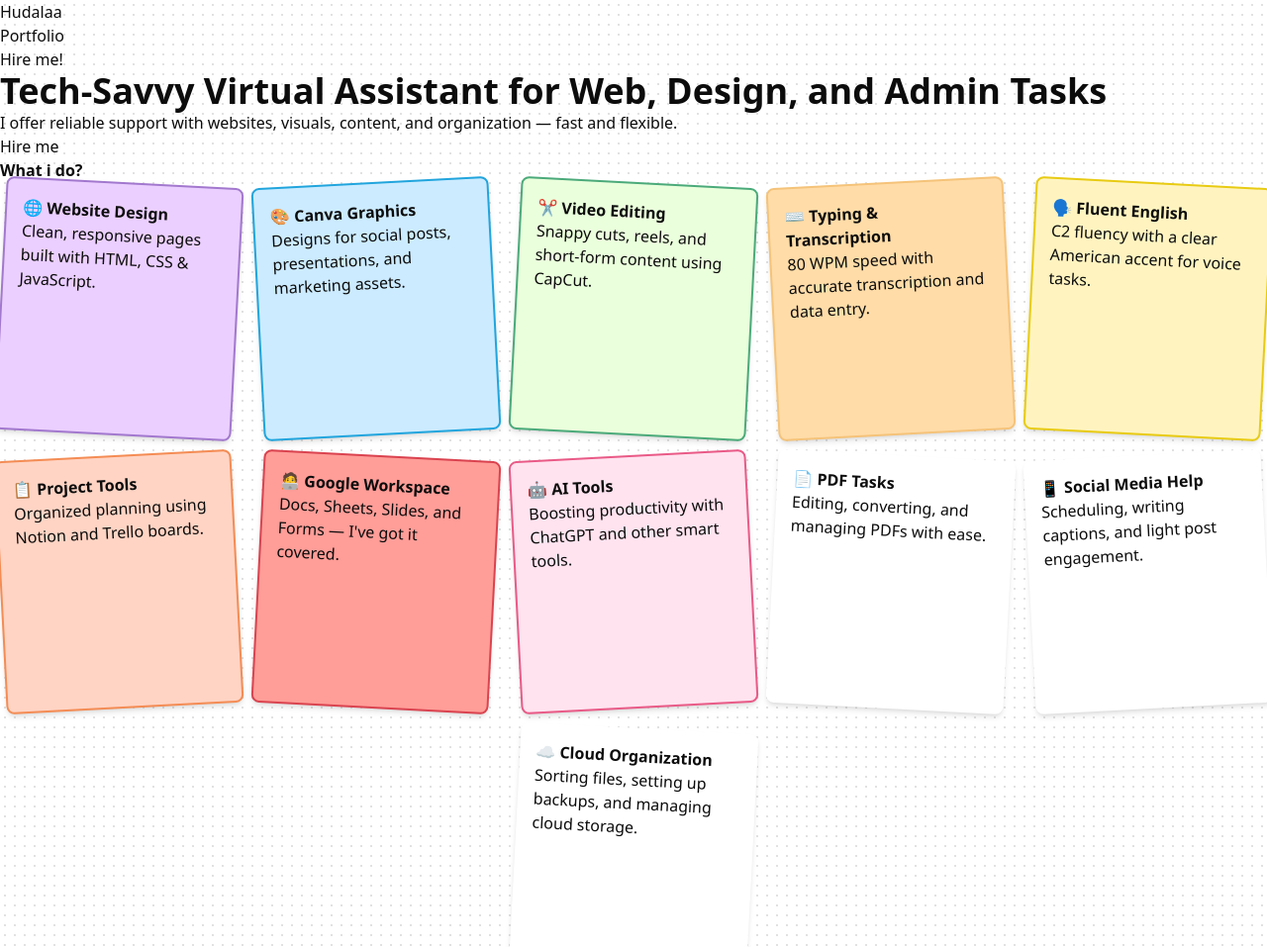
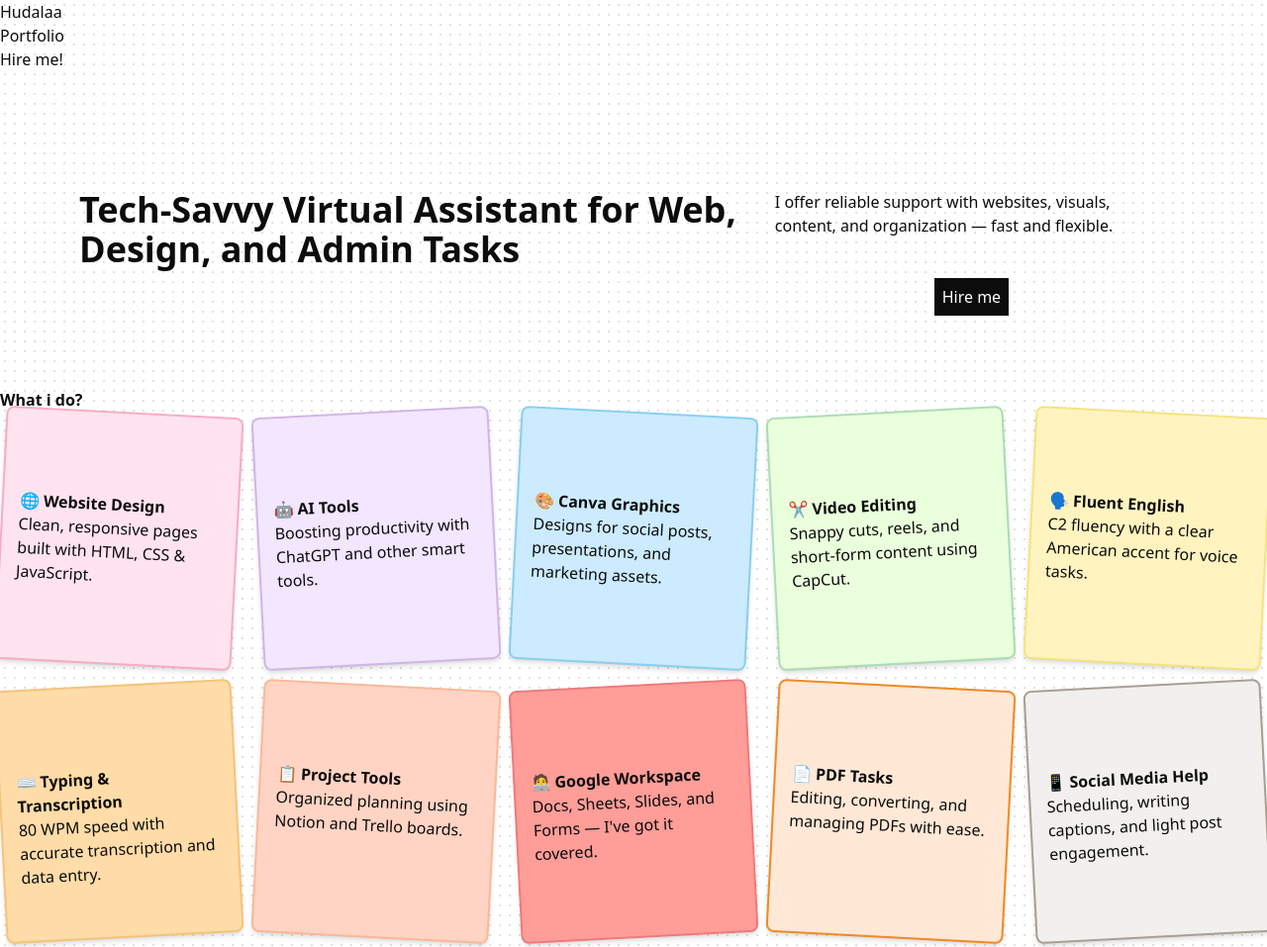
Before and after one commit to hudalaa/hudalaa.github.io, a website: page public/index.html in a window 1280 px wide. Shown: the top 957 px of the page at 99% size. Drawn offline with Linux system fonts and the light colour scheme.

Commit message:
making flex layout for header

```diff
--- a/public/index.html
+++ b/public/index.html
@@ -36,13 +36,14 @@
     </div>
   <!-- top naviagation end -->
 
-  <header class="">
+  <header class="m-20 flex flex-row gap-2 justify-center items-center">
     <h1 class="text-4xl font-bold flex-start">Tech-Savvy Virtual Assistant for Web, Design, and Admin Tasks
     </h1>
-    <span class="flex-end">I offer reliable support with websites,
-     visuals, content, and organization — fast and flexible. <br>
-      <button><span>Hire me</span></button>
-    </span>
+    <div class="flex flex-col justify-start items-center gap-2">
+    <span class="my-5 p-5">I offer reliable support with websites,
+     visuals, content, and organization — fast and flexible.</span>
+    <button><span class="m-5 p-2 text-white bg-[#0c0c0c]">Hire me</span></button>
+  </div>
   </header>
   <!-- main content -->
   <main class="">
@@ -50,58 +51,71 @@
   <!--skills section-->
   <div class="flex justify-center flex-wrap gap-5">
 <!-- card template -->
-<div class="card border-2 bg-[#ebcfff] border-[#a278ce] shadow-md rounded-lg p-4 w-60 h-64 rotate-[3deg] hover:rotate-0 transition-transform duration-300 ease-in-out">
+<div class="card pt-20 border-2 bg-[#ffe3ef] border-[#e95a87]/40 shadow-md rounded-lg p-4 w-60 h-64 rotate-[3deg] hover:rotate-0 transition-transform duration-300 ease-in-out">
   <h3 class="font-semibold">🌐 Website Design</h3>
+  <span class="title "></span>
   <p>Clean, responsive pages built with HTML, CSS & JavaScript.</p>
 </div>
 
-<div class="card border-2 bg-[#ccebff] border-[#21a5dd] shadow-md rounded-lg p-4 w-60 h-64 -rotate-[3deg] hover:rotate-0 transition-transform duration-300 ease-in-out">
+<div class="card pt-20 border-2 bg-[#f3e6ff] border-[#9f6dc2]/40 shadow-md rounded-lg p-4 w-60 h-64 -rotate-[3deg] hover:rotate-0 transition-transform duration-300 ease-in-out">
+  <h3 class="font-semibold">🤖 AI Tools</h3>
+  <span class="title "></span>
+  <p>Boosting productivity with ChatGPT and other smart tools.</p>
+</div>
+
+<div class="card pt-20 border-2 bg-[#ccebff] border-[#21a5dd]/40 shadow-md rounded-lg p-4 w-60 h-64 rotate-[3deg] hover:rotate-0 transition-transform duration-300 ease-in-out">
   <h3 class="font-semibold">🎨 Canva Graphics</h3>
+  <span class="title "></span>
   <p>Designs for social posts, presentations, and marketing assets.</p>
 </div>
 
-<div class="card border-2 bg-[#eaffdc] border-[#4baa7a] shadow-md rounded-lg p-4 w-60 h-64 rotate-[3deg] hover:rotate-0 transition-transform duration-300 ease-in-out">
+
+
+<div class="card pt-20 border-2 bg-[#eaffdc] border-[#4baa7a]/40 shadow-md rounded-lg p-4 w-60 h-64 -rotate-[3deg] hover:rotate-0 transition-transform duration-300 ease-in-out">
   <h3 class="font-semibold">✂️ Video Editing</h3>
+  <span class="title "></span>
   <p>Snappy cuts, reels, and short-form content using CapCut.</p>
 </div>
 
-<div class="card border-2 bg-[#ffdca8] border-[#f5c379] shadow-md rounded-lg p-4 w-60 h-64 -rotate-[3deg] hover:rotate-0 transition-transform duration-300 ease-in-out">
+<div class="card pt-20 border-2 bg-[#fff4c0] border-[#e8cb12]/40 shadow-md rounded-lg p-4 w-60 h-64 rotate-[3deg] hover:rotate-0 transition-transform duration-300 ease-in-out">
+  <h3 class="font-semibold">🗣️ Fluent English</h3>
+  <span class="title "></span>
+  <p>C2 fluency with a clear American accent for voice tasks.</p>
+</div>
+
+<div class="card pt-20 border-2 bg-[#ffdca8] border-[#f5c379] shadow-md rounded-lg p-4 w-60 h-64 -rotate-[3deg] hover:rotate-0 transition-transform duration-300 ease-in-out">
   <h3 class="font-semibold">⌨️ Typing & Transcription</h3>
+  <span class="title "></span>
   <p>80 WPM speed with accurate transcription and data entry.</p>
 </div>
 
-<div class="card border-2 bg-[#fff4c0] border-[#e8cb12] shadow-md rounded-lg p-4 w-60 h-64 rotate-[3deg] hover:rotate-0 transition-transform duration-300 ease-in-out">
-  <h3 class="font-semibold">🗣️ Fluent English</h3>
-  <p>C2 fluency with a clear American accent for voice tasks.</p>
-</div>
-
-<div class="card border-2 bg-[#ffd4c4] border-[#f48c54] shadow-md rounded-lg p-4 w-60 h-64 -rotate-[3deg] hover:rotate-0 transition-transform duration-300 ease-in-out">
+<div class="card pt-20 border-2 bg-[#ffd4c4] border-[#f48c54]/40 shadow-md rounded-lg p-4 w-60 h-64 rotate-[3deg] hover:rotate-0 transition-transform duration-300 ease-in-out">
   <h3 class="font-semibold">📋 Project Tools</h3>
+  <span class="title "></span>
   <p>Organized planning using Notion and Trello boards.</p>
 </div>
 
-<div class="card border-2 bg-[#ff9d98] border-[#da434f] shadow-md rounded-lg p-4 w-60 h-64 rotate-[3deg] hover:rotate-0 transition-transform duration-300 ease-in-out">
+<div class="card pt-20 border-2 bg-[#ff9d98] border-[#da434f]/40 shadow-md rounded-lg p-4 w-60 h-64 -rotate-[3deg] hover:rotate-0 transition-transform duration-300 ease-in-out">
   <h3 class="font-semibold">🧑‍💻 Google Workspace</h3>
+  <span class="title "></span>
   <p>Docs, Sheets, Slides, and Forms — I've got it covered.</p>
 </div>
 
-<div class="card border-2 bg-[#ffe3ef] border-[#e95a87] shadow-md rounded-lg p-4 w-60 h-64 -rotate-[3deg] hover:rotate-0 transition-transform duration-300 ease-in-out">
-  <h3 class="font-semibold">🤖 AI Tools</h3>
-  <p>Boosting productivity with ChatGPT and other smart tools.</p>
-</div>
-
-<div class="card bg-white shadow-md rounded-lg p-4 w-60 h-64 rotate-[3deg] hover:rotate-0 transition-transform duration-300 ease-in-out">
+<div class="card pt-20 border-2 bg-[#ffe8d5] border-[#f08a24] shadow-md rounded-lg p-4 w-60 h-64 rotate-[3deg] hover:rotate-0 transition-transform duration-300 ease-in-out">
   <h3 class="font-semibold">📄 PDF Tasks</h3>
+  <span class="title "></span>
   <p>Editing, converting, and managing PDFs with ease.</p>
 </div>
 
-<div class="card bg-white shadow-md rounded-lg p-4 w-60 h-64 -rotate-[3deg] hover:rotate-0 transition-transform duration-300 ease-in-out">
+<div class="card pt-20 border-2 bg-[#f2f0ee] border-[#a89f94] shadow-md rounded-lg p-4 w-60 h-64 -rotate-[3deg] hover:rotate-0 transition-transform duration-300 ease-in-out">
   <h3 class="font-semibold">📱 Social Media Help</h3>
+  <span class="title "></span>
   <p>Scheduling, writing captions, and light post engagement.</p>
 </div>
 
-<div class="card bg-white shadow-md rounded-lg p-4 w-60 h-64 rotate-[3deg] hover:rotate-0 transition-transform duration-300 ease-in-out">
+<div class="card pt-20 border-2  shadow-md rounded-lg p-4 w-60 h-64 rotate-[3deg] hover:rotate-0 transition-transform duration-300 ease-in-out">
   <h3 class="font-semibold">☁️ Cloud Organization</h3>
+  <span class="title "></span>
   <p>Sorting files, setting up backups, and managing cloud storage.</p>
 </div>
 
```
Also changed, not shown: public/output.css.
